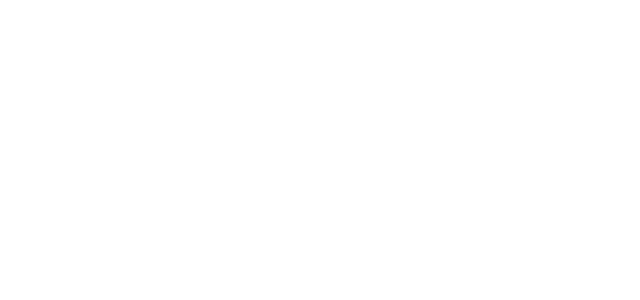
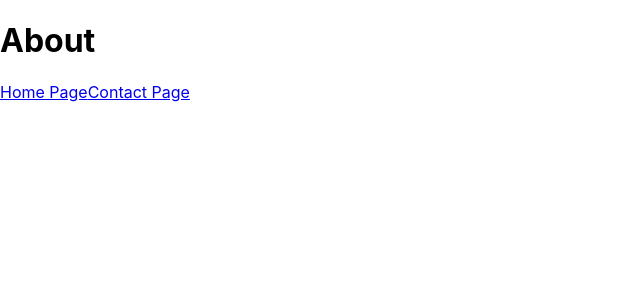
Before and after one commit to Andranik1223/react-router-practice, a React (Create React App) app: page /about in a window 1280 px wide. Before the commit this address had no page. Shown: the top 300 px of the page, without its empty margins (0-640 px from the left). Built offline with nearby package versions, Linux system fonts and the light colour scheme.

Commit message:
imported About component

```diff
--- /dev/null
+++ b/src/About.page.js
@@ -0,0 +1,14 @@
+import React from 'react';
+import { Link } from 'react-router-dom';
+
+const About = () => {
+  return (
+    <div>
+       <h1>About</h1>
+       <Link to="/">Home Page</Link>
+       <Link to="/">Contact Page</Link>
+    </div>
+  )
+}
+
+export default About
--- a/src/App.js
+++ b/src/App.js
@@ -1,4 +1,3 @@
-import logo from "./logo.svg";
 import "./App.css";
 import { Link } from "react-router-dom";
 
@@ -7,6 +6,7 @@
     <div className="App">
       <h1>Hello</h1>
       <Link to="/contact">Contact</Link>
+      <Link to="/about">About</Link>
     </div>
   );
 }
--- a/src/Contact.page.js
+++ b/src/Contact.page.js
@@ -6,6 +6,7 @@
   <div>
     <h1>Contact Page</h1>
     <Link to="/">Home Page</Link>
+    <Link to="/">About</Link>
   </div>
   );
 }
--- a/src/index.js
+++ b/src/index.js
@@ -5,6 +5,7 @@
 import reportWebVitals from "./reportWebVitals";
 import { BrowserRouter, Routes, Route } from "react-router-dom";
 import Contact from "./Contact.page";
+import About from "./About.page";
 
 const root = ReactDOM.createRoot(document.getElementById("root"));
 root.render(
@@ -13,6 +14,7 @@
       <Routes>
         <Route path="/" element={<App />}></Route>
         <Route path="/contact" element={<Contact />}></Route>
+        <Route path="/about" element={<About />}></Route>
       </Routes>
     </BrowserRouter>
   </React.StrictMode>
```
